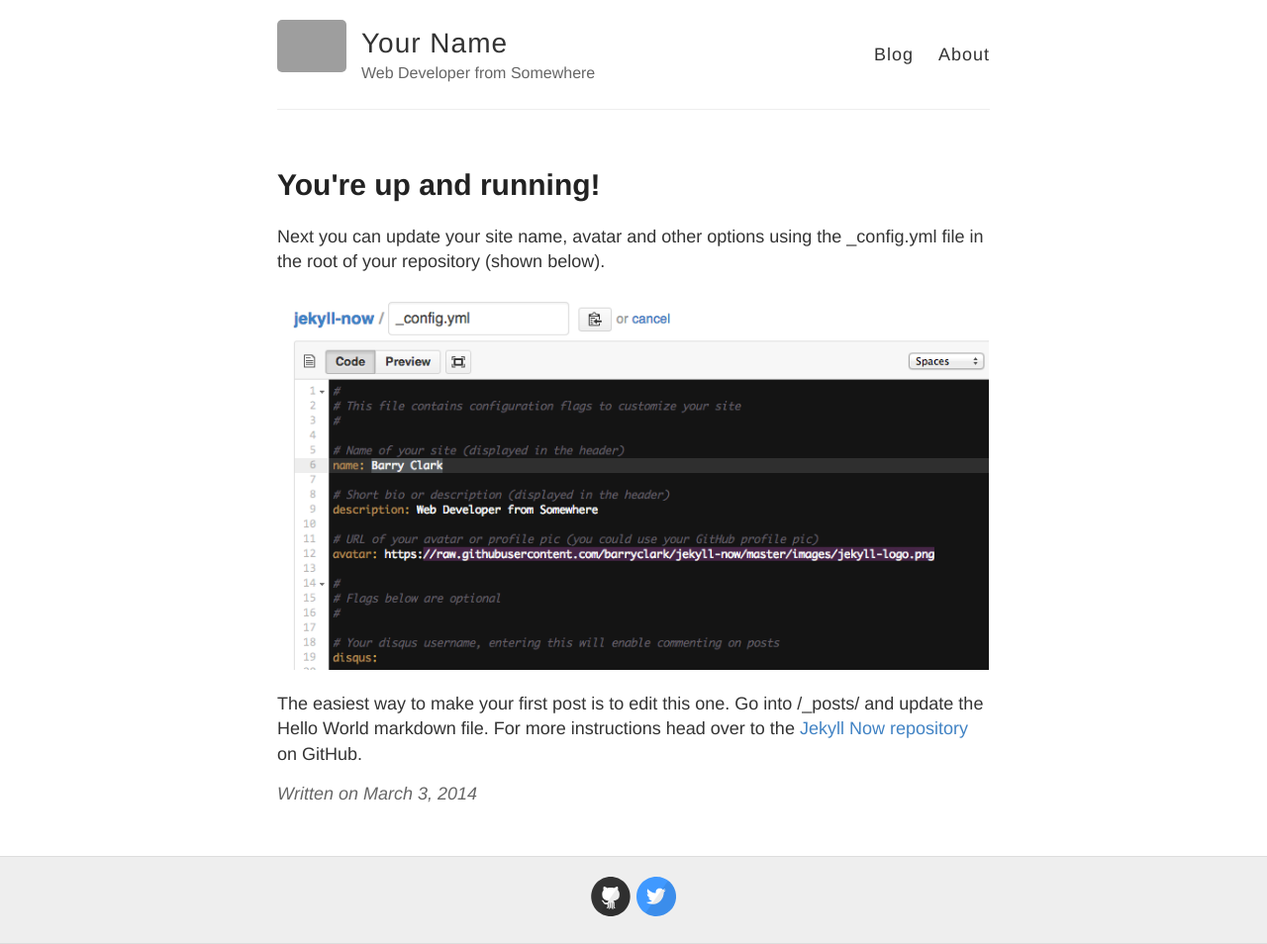
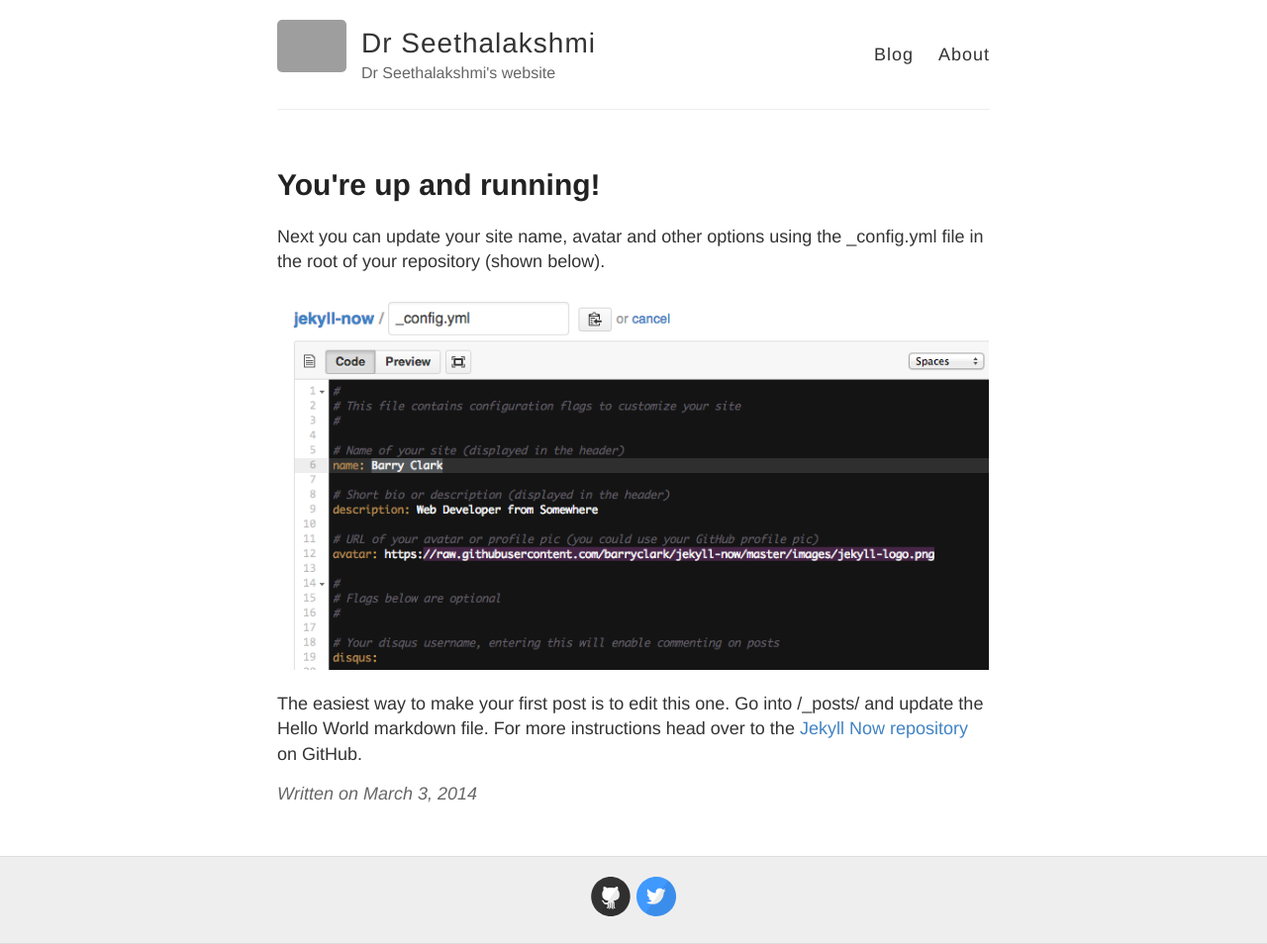
Before and after one commit to drseetha/drseetha.github.io, a Jekyll site: the page built from _posts/2014-3-3-Hello-World.md, in a window 1280 px wide. Shown: the whole page at 99% size. Built offline with Jekyll 4.4.1, drawn with Linux system fonts in a browser that asks for light colours; grey boxes are pictures that could not be loaded.

Commit message:
Update _config.yml

```diff
--- a/_config.yml
+++ b/_config.yml
@@ -3,13 +3,13 @@
 #
 
 # Name of your site (displayed in the header)
-name: Your Name
+name: Dr Seethalakshmi
 
 # Short bio or description (displayed in the header)
-description: Web Developer from Somewhere
+description: Dr Seethalakshmi's website
 
 # URL of your avatar or profile pic (you could use your GitHub profile pic)
-avatar: https://raw.githubusercontent.com/barryclark/jekyll-now/master/images/jekyll-logo.png
+avatar: https://www.facebook.com/rsrc.php/v3/y4/r/-PAXP-deijE.gif
 
 #
 # Flags below are optional
```
